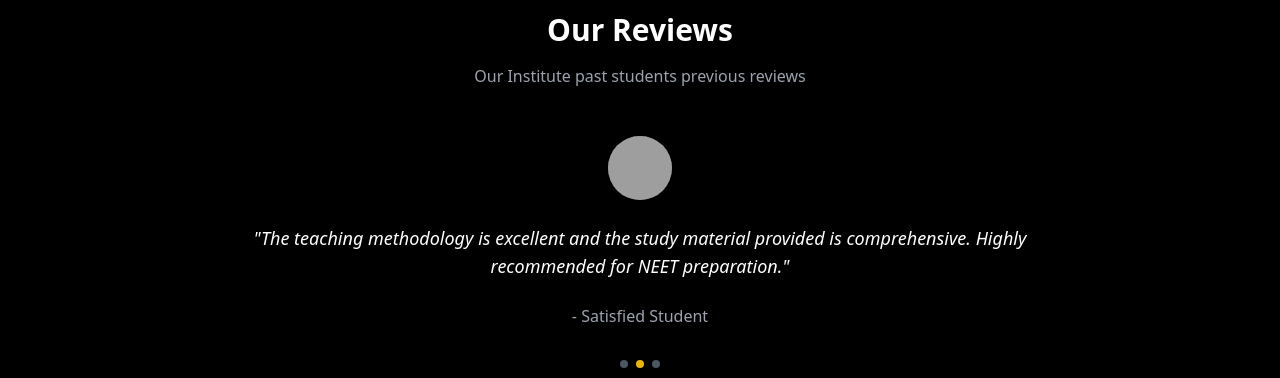
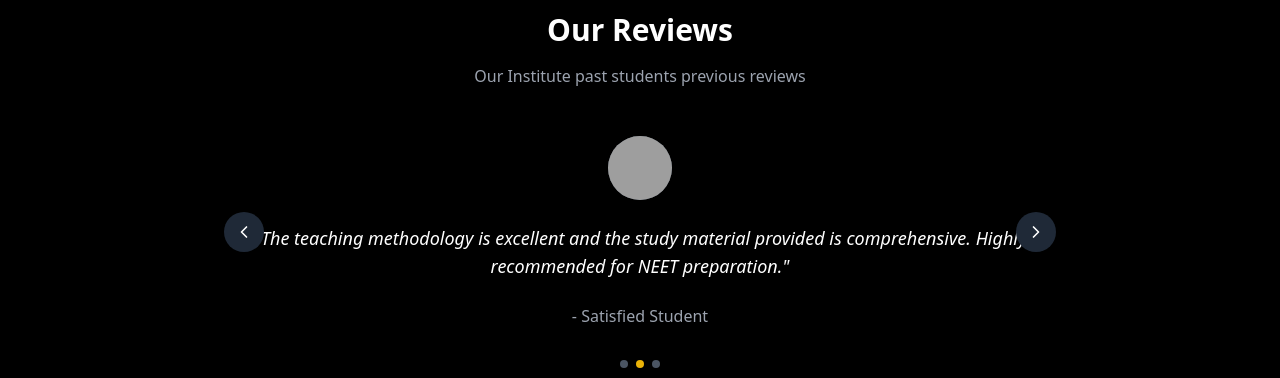
Before and after one commit to SujayUjjwal/uncanny-website-duplication-kit-25, a React (Vite) app: page / in a window 1280 px wide. Shown: the part 2120-2498 px from the top of the page. Built offline with nearby package versions, Linux system fonts and the light colour scheme; grey boxes are pictures that could not be loaded.

Commit message:
Add next review arrow
Add an arrow to navigate to the next review in the "Our Reviews" section.

```diff
--- a/src/components/Reviews.tsx
+++ b/src/components/Reviews.tsx
@@ -1,6 +1,7 @@
 
 import { useScrollAnimation } from "@/hooks/useScrollAnimation";
 import { useState, useEffect } from "react";
+import { ChevronLeft, ChevronRight } from "lucide-react";
 
 const Reviews = () => {
   const { ref: titleRef, isVisible: titleVisible } = useScrollAnimation();
@@ -34,6 +35,14 @@ const Reviews = () => {
     return () => clearInterval(interval);
   }, [reviews.length]);
 
+  const goToPrevious = () => {
+    setCurrentReview((prev) => (prev - 1 + reviews.length) % reviews.length);
+  };
+
+  const goToNext = () => {
+    setCurrentReview((prev) => (prev + 1) % reviews.length);
+  };
+
   return (
     <section className="py-16 bg-black text-white">
       <div className="max-w-4xl mx-auto px-4 sm:px-6 lg:px-8 text-center">
@@ -50,7 +59,28 @@ const Reviews = () => {
           </p>
         </div>
 
-        <div className="mb-8" ref={contentRef}>
+        <div className="mb-8 relative" ref={contentRef}>
+          {/* Navigation Arrows */}
+          <button
+            onClick={goToPrevious}
+            className={`absolute left-0 top-1/2 transform -translate-y-1/2 z-10 w-10 h-10 bg-gray-800 hover:bg-gray-700 rounded-full flex items-center justify-center transition-all duration-300 hover:scale-110 ${
+              contentVisible ? 'animate-fade-in' : 'opacity-0'
+            }`}
+            style={{ animationDelay: '600ms' }}
+          >
+            <ChevronLeft className="w-5 h-5 text-white" />
+          </button>
+
+          <button
+            onClick={goToNext}
+            className={`absolute right-0 top-1/2 transform -translate-y-1/2 z-10 w-10 h-10 bg-gray-800 hover:bg-gray-700 rounded-full flex items-center justify-center transition-all duration-300 hover:scale-110 ${
+              contentVisible ? 'animate-fade-in' : 'opacity-0'
+            }`}
+            style={{ animationDelay: '600ms' }}
+          >
+            <ChevronRight className="w-5 h-5 text-white" />
+          </button>
+
           <div className={`w-16 h-16 bg-gray-600 rounded-full mx-auto mb-6 transition-all duration-600 hover:scale-110 hover:bg-gray-500 overflow-hidden ${
             contentVisible ? 'animate-scale-in' : 'opacity-0'
           }`}>
```
